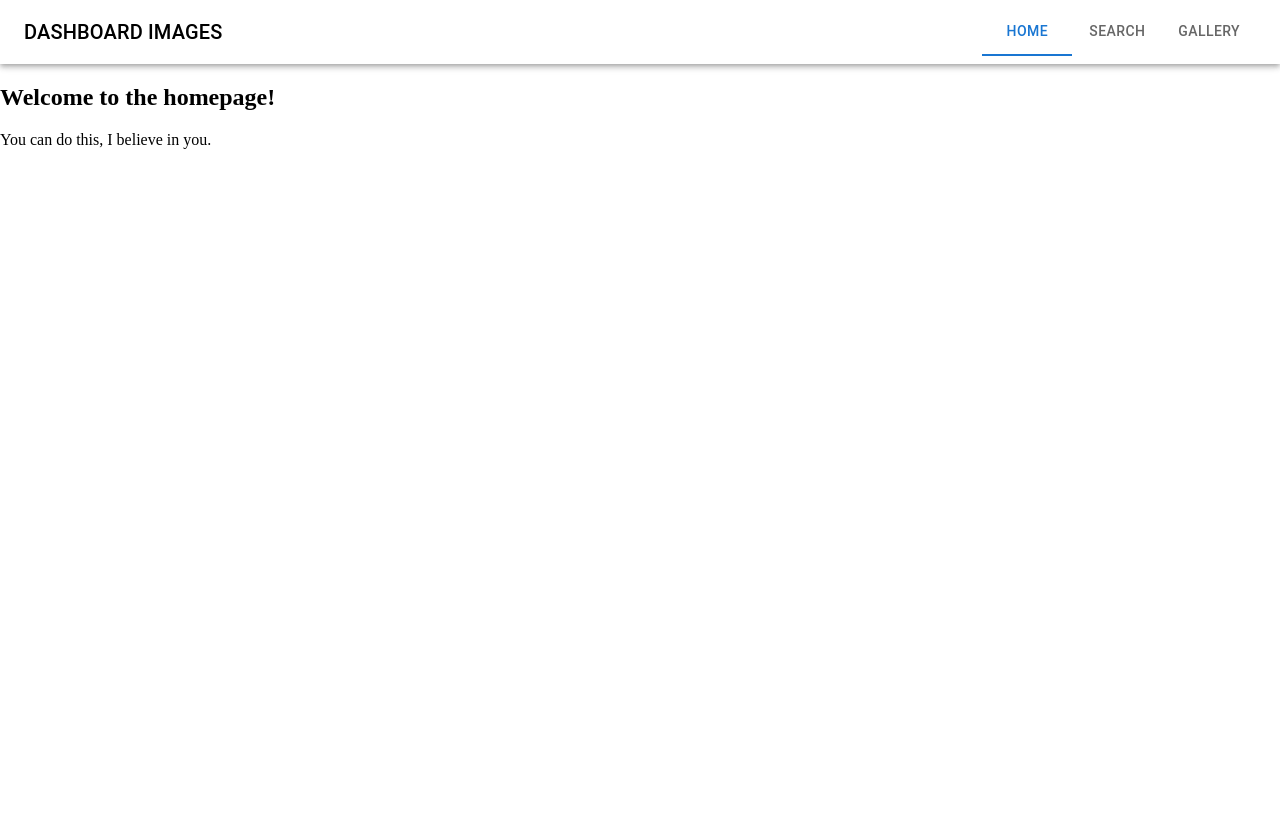
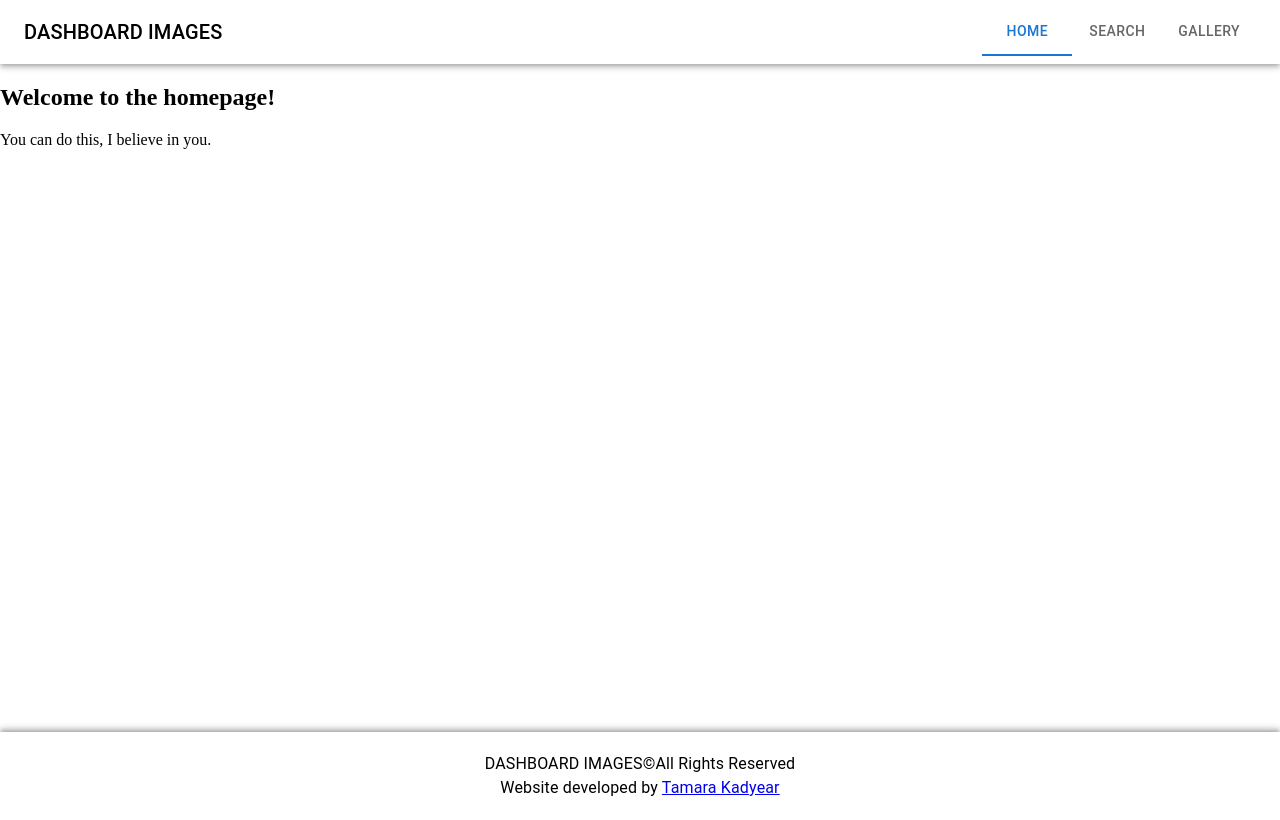
Before and after one commit to TKadyear/dashboard-images, a React (Create React App) app: page / in a window 1280 px wide. Built offline with nearby package versions, Linux system fonts and the light colour scheme.

Commit message:
Added footer

```diff
--- a/src/App.js
+++ b/src/App.js
@@ -3,17 +3,19 @@ import { Search } from "./pages/SearchPage";
 import { Gallery } from "./pages/PersonalGallery";
 import { Routes, Route } from "react-router-dom";
 import { MenuAppBar } from "./components/NavMenu";
+import { FooterBar } from "./components/Footer";
 function App() {
 	return (
 		<div className="App">
+			<MenuAppBar />
 			<main>
-				<MenuAppBar />
 				<Routes>
 					<Route path="/" element={<Home />} />
 					<Route path="/search" element={<Search />} />
 					<Route path="/gallery" element={<Gallery />} />
 				</Routes>
 			</main>
+			<FooterBar />
 		</div>
 	);
 }
--- /dev/null
+++ b/src/components/Footer.js
@@ -0,0 +1,10 @@
+import { BottomNavigation, Typography } from "@mui/material";
+export const FooterBar = () => {
+  return (
+    <BottomNavigation sx={{ flexDirection: "column", padding: "1rem", alignItems: "center", boxShadow: "0px -2px 4px -1px rgb(0 0 0 / 20%), 0px -4px 5px 0px rgb(0 0 0 / 14%), 0px -1px 10px 0px rgb(0 0 0 / 12%)" }}>
+      <Typography>DASHBOARD IMAGES©All Rights Reserved</Typography>
+      <Typography>Website developed by <a rel="noopener noreferrer" target="_blank" href="https://www.linkedin.com/in/tamara-kadyear-saber/">Tamara Kadyear</a>
+      </Typography>
+    </BottomNavigation >
+  );
+};
--- a/src/index.css
+++ b/src/index.css
@@ -1,3 +1,7 @@
 body {
   margin: 0;
 }
+
+main {
+  min-height: calc(100vh - 64px - 88px);
+}
```
